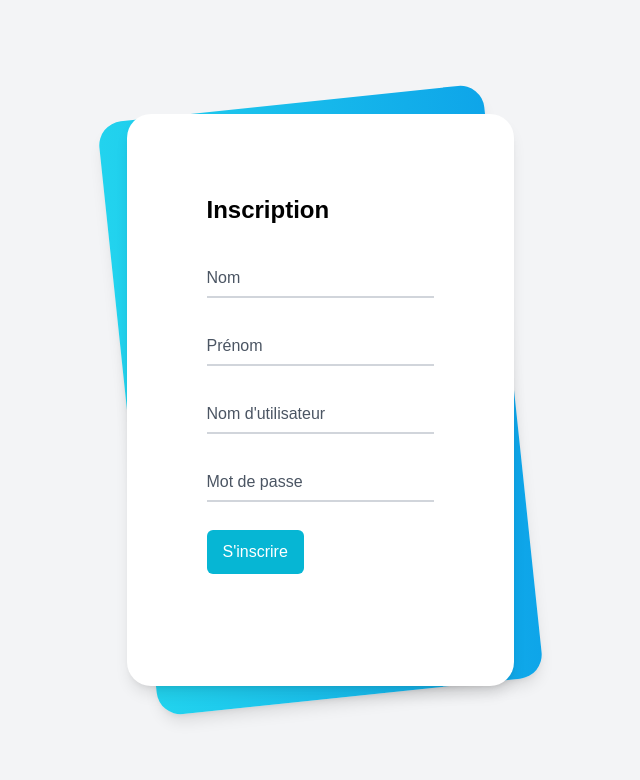
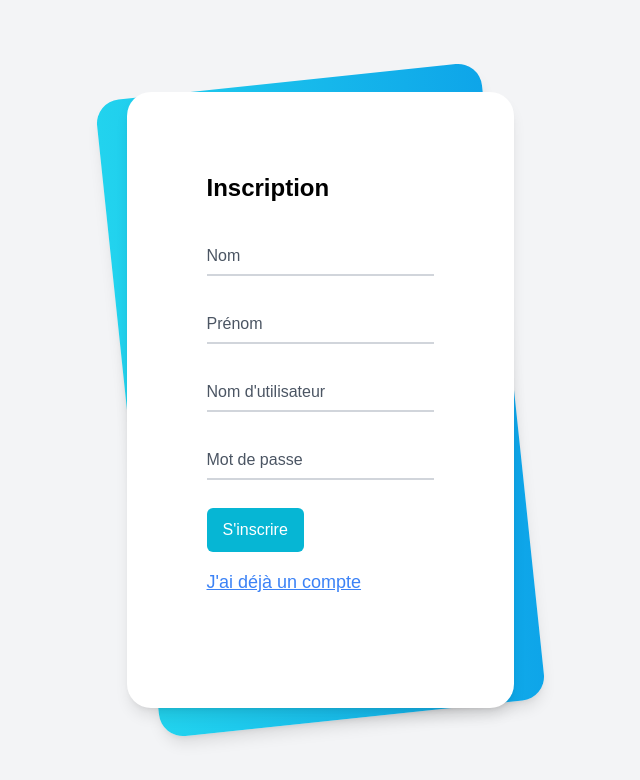
Before and after one commit to julessilvestri/ManagmentTools-frontoffice, a Next.js app: page /register in a window 1280 px wide. Shown: the top 780 px of the page, without its empty margins (320-960 px from the left). Built offline with nearby package versions, Linux system fonts and the light colour scheme; no server answers.

Commit message:
add link

```diff
--- a/app/login/page.tsx
+++ b/app/login/page.tsx
@@ -104,6 +104,13 @@ export default function LoginPage() {
 
                 {/* Message Display */}
                 {message && <p className="mt-4 text-center text-gray-700">{message}</p>}
+
+                <a
+                  href="/register"
+                  className="mt-4 block text-blue-500 hover:text-blue-700 underline"
+                >
+                  Je n'ai pas de compte
+                </a>
               </div>
             </div>
           </div>
--- a/app/register/page.tsx
+++ b/app/register/page.tsx
@@ -148,6 +148,13 @@ export default function HomePage() {
 
                 {/* Message Display */}
                 {message && <p className="mt-4 text-center text-gray-700">{message}</p>}
+
+                <a
+                  href="/login"
+                  className="mt-4 block text-blue-500 hover:text-blue-700 underline"
+                >
+                  J'ai déjà un compte
+                </a>
               </div>
             </div>
           </div>
```
